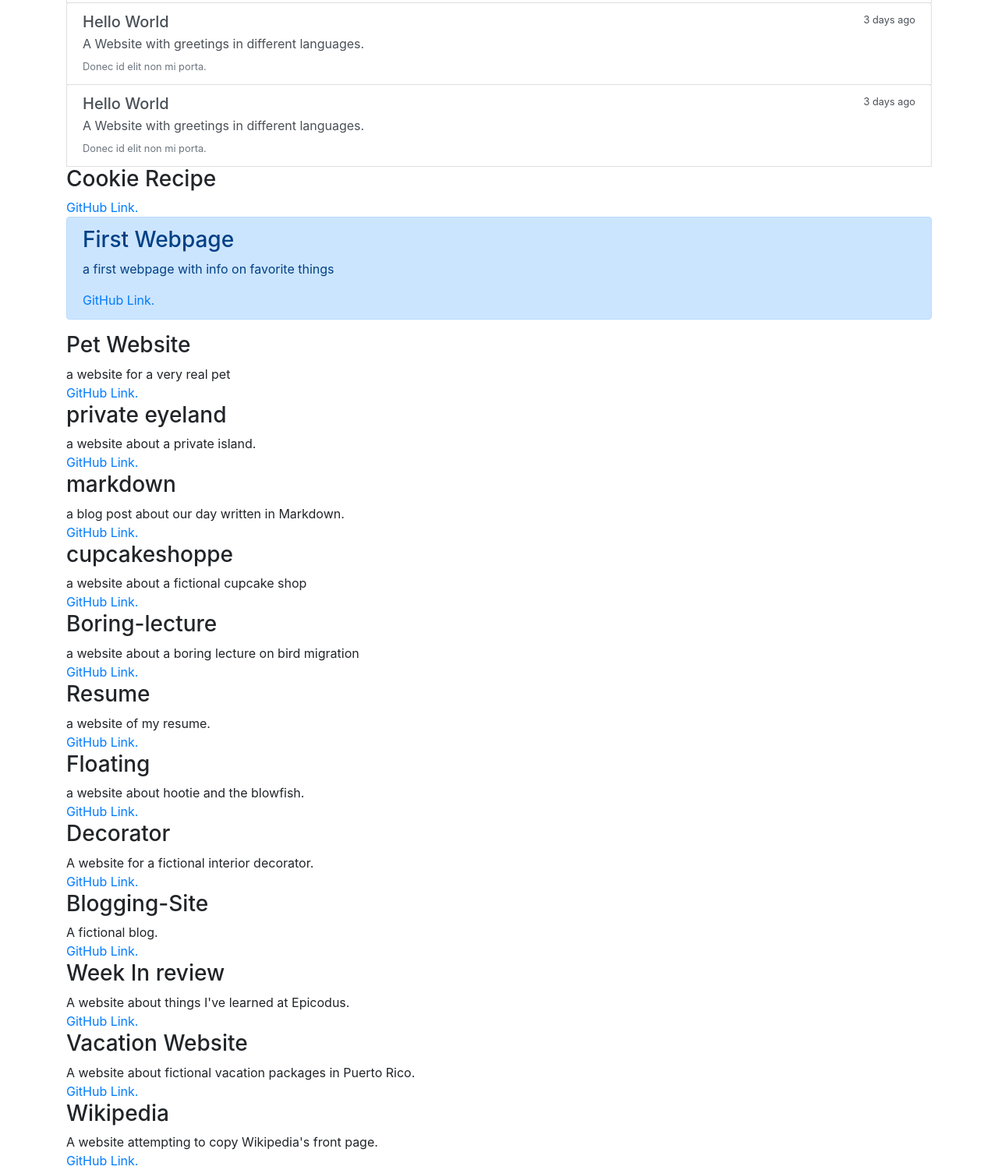
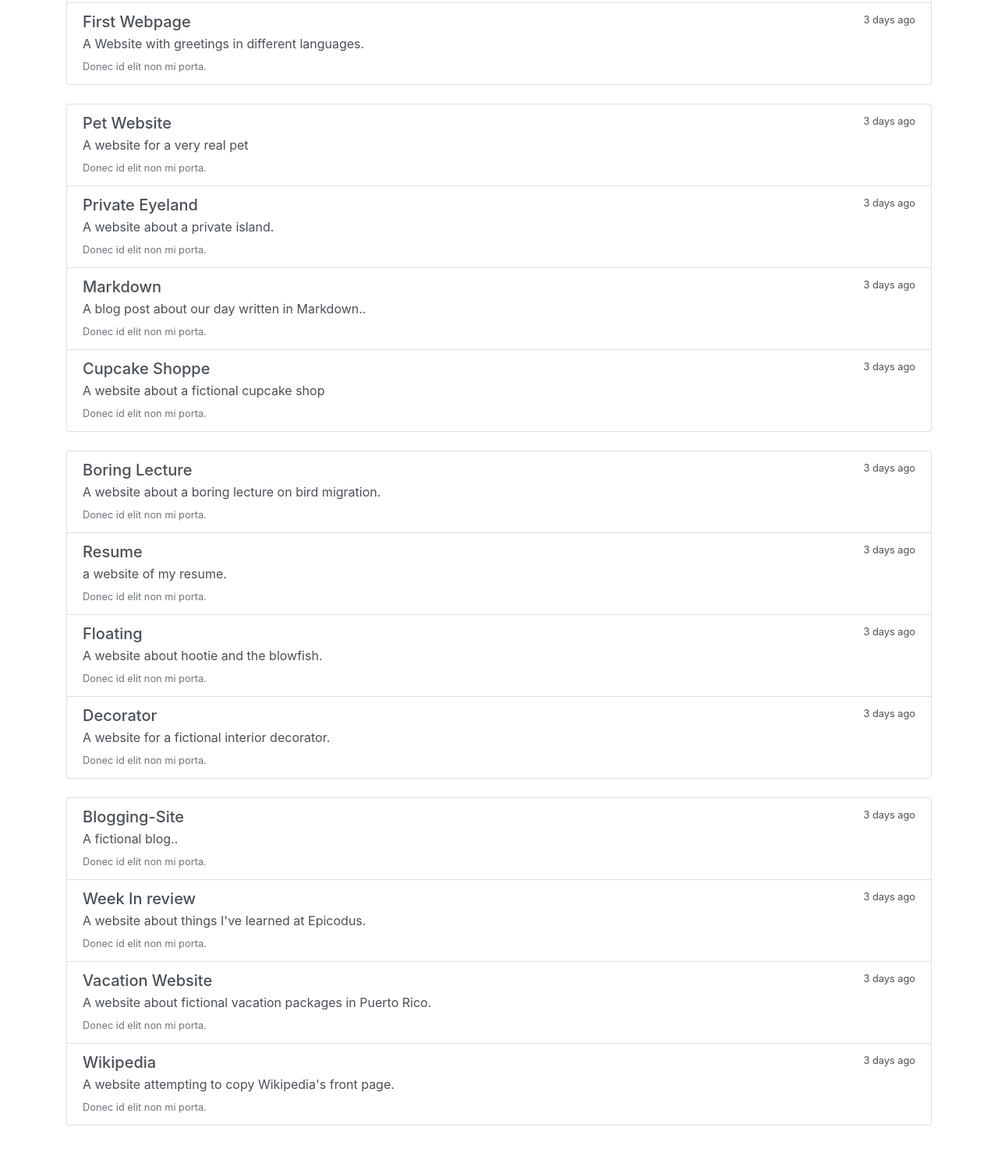
Before and after one commit to elizasohn/portfolio, a plain HTML site: page index.html in a window 1280 px wide. Shown: the part 1021-2522 px from the top of the page at 78% size. After the commit the page ends 2465 px from the top, so only its background shows below. Drawn offline with Linux system fonts and the light colour scheme.

Commit message:
create rest of list group items with links and descriptions

```diff
--- a/index.html
+++ b/index.html
@@ -29,7 +29,6 @@
           <p class="mb-1">A Website with greetings in different languages.</p>
           <small class="text-muted">Donec id elit non mi porta.</small>
         </a>
-      <div class="list-group">
         <a href="https://github.com/eliza85/goodbye" class="list-group-item list-group-item-action">
           <div class="d-flex w-100 justify-content-between">
             <h5 class="mb-1">Goodbye</h5>
@@ -38,7 +37,6 @@
           <p class="mb-1">A Website with farewells in different languages.</p>
           <small class="text-muted">Donec id elit non mi porta.</small>
         </a>
-      <div class="list-group">
         <a href="https://github.com/eliza85/cookierecipe" class="list-group-item list-group-item-action">
           <div class="d-flex w-100 justify-content-between">
               <h5 class="mb-1">Cookie Recipe</h5>
@@ -47,83 +45,122 @@
           <p class="mb-1">A recipe to make cookies.</p>
           <small class="text-muted">Donec id elit non mi porta.</small>
         </a>
-
-
-          <div class="list-group">
-            <a href="https://github.com/eliza85/hello-world" class="list-group-item list-group-item-action">
+        <a href="https://github.com/eliza85/myfirstwebpage" class="list-group-item list-group-item-action">
           <div class="d-flex w-100 justify-content-between">
-                <h5 class="mb-1">Hello World</h5>
+            <h5 class="mb-1">First Webpage</h5>
             <small>3 days ago</small>
           </div>
           <p class="mb-1">A Website with greetings in different languages.</p>
           <small class="text-muted">Donec id elit non mi porta.</small>
         </a>
+      </div>
+<br>
       <div class="list-group">
-              <a href="https://github.com/eliza85/hello-world" class="list-group-item list-group-item-action">
+        <a href="https://github.com/eliza85/petwebsite" class="list-group-item list-group-item-action">
           <div class="d-flex w-100 justify-content-between">
-                  <h5 class="mb-1">Hello World</h5>
+            <h5 class="mb-1">Pet Website</h5>
             <small>3 days ago</small>
           </div>
-                <p class="mb-1">A Website with greetings in different languages.</p>
+          <p class="mb-1">A website for a very real pet</p>
           <small class="text-muted">Donec id elit non mi porta.</small>
         </a>
+          <a href="https://github.com/eliza85/private-eyeland" class="list-group-item list-group-item-action">
+            <div class="d-flex w-100 justify-content-between">
+              <h5 class="mb-1">Private Eyeland</h5>
+              <small>3 days ago</small>
+            </div>
+            <p class="mb-1">A website about a private island.</p>
+            <small class="text-muted">Donec id elit non mi porta.</small>
+          </a>
+          <a href="https://github.com/eliza85/markdown" class="list-group-item list-group-item-action">
+            <div class="d-flex w-100 justify-content-between">
+              <h5 class="mb-1">Markdown</h5>
+              <small>3 days ago</small>
+            </div>
+            <p class="mb-1">A blog post about our day written in Markdown..</p>
+            <small class="text-muted">Donec id elit non mi porta.</small>
+          </a>
+          <a href="https://github.com/eliza85/cupcakeshoppe" class="list-group-item list-group-item-action">
+            <div class="d-flex w-100 justify-content-between">
+              <h5 class="mb-1">Cupcake Shoppe</h5>
+              <small>3 days ago</small>
+            </div>
+            <p class="mb-1">A website about a fictional cupcake shop</p>
+            <small class="text-muted">Donec id elit non mi porta.</small>
+          </a>
+        </div>
+<br>
+        <div class="list-group">
+          <a href="https://github.com/eliza85/boring-lecture" class="list-group-item list-group-item-action">
+            <div class="d-flex w-100 justify-content-between">
+              <h5 class="mb-1">Boring Lecture</h5>
+              <small>3 days ago</small>
+            </div>
+            <p class="mb-1">A website about a boring lecture on bird migration.</p>
+            <small class="text-muted">Donec id elit non mi porta.</small>
+          </a>
+          <a href="https://github.com/eliza85/resume" class="list-group-item list-group-item-action">
+            <div class="d-flex w-100 justify-content-between">
+              <h5 class="mb-1">Resume</h5>
+              <small>3 days ago</small>
+            </div>
+            <p class="mb-1">a website of my resume.</p>
+            <small class="text-muted">Donec id elit non mi porta.</small>
+          </a>
+          <a href="https://github.com/eliza85/floatingband" class="list-group-item list-group-item-action">
+            <div class="d-flex w-100 justify-content-between">
+              <h5 class="mb-1">Floating</h5>
+              <small>3 days ago</small>
+            </div>
+            <p class="mb-1">A website about hootie and the blowfish.</p>
+            <small class="text-muted">Donec id elit non mi porta.</small>
+          </a>
+          <a href="https://github.com/eliza85/floatingband" class="list-group-item list-group-item-action">
+            <div class="d-flex w-100 justify-content-between">
+              <h5 class="mb-1">Decorator</h5>
+              <small>3 days ago</small>
+            </div>
+            <p class="mb-1">A website for a fictional interior decorator.</p>
+            <small class="text-muted">Donec id elit non mi porta.</small>
+          </a>
+        </div>
+        <br>
 
+        <div class="list-group">
+          <a href="https://github.com/eliza85/bloggingsite" class="list-group-item list-group-item-action">
+            <div class="d-flex w-100 justify-content-between">
+              <h5 class="mb-1">Blogging-Site</h5>
+              <small>3 days ago</small>
+            </div>
+            <p class="mb-1">A fictional blog..</p>
+            <small class="text-muted">Donec id elit non mi porta.</small>
+          </a>
+          <a href="https://github.com/eliza85/week-in-review" class="list-group-item list-group-item-action">
+            <div class="d-flex w-100 justify-content-between">
+              <h5 class="mb-1">Week In review</h5>
+              <small>3 days ago</small>
+            </div>
+            <p class="mb-1">A website about things I've learned at Epicodus.</p>
+            <small class="text-muted">Donec id elit non mi porta.</small>
+          </a>
+          <a href="https://github.com/eliza85/vacation-website" class="list-group-item list-group-item-action">
+            <div class="d-flex w-100 justify-content-between">
+              <h5 class="mb-1">Vacation Website</h5>
+              <small>3 days ago</small>
+            </div>
+            <p class="mb-1">A website about fictional vacation packages in Puerto Rico.</p>
+            <small class="text-muted">Donec id elit non mi porta.</small>
+          </a>
+          <a href="https://github.com/eliza85/wikipedia" class="list-group-item list-group-item-action">
+            <div class="d-flex w-100 justify-content-between">
+              <h5 class="mb-1">Wikipedia</h5>
+              <small>3 days ago</small>
+            </div>
+            <p class="mb-1">A website attempting to copy Wikipedia's front page.</p>
+            <small class="text-muted">Donec id elit non mi porta.</small>
+          </a>
+        </div>
 
-        <h3>Cookie Recipe</h3>
-        <a href="https://github.com/eliza85/cookierecipe">GitHub Link.</a>
-
-        <div class="alert alert-primary" role="alert">
-          <h3>First Webpage</h3>
-          <p>a first webpage with info on favorite things</p>
-        <a href="https://github.com/eliza85/myfirstwebpage">GitHub Link.</a></div>
-
-        <h3>Pet Website</h3>
-        a website for a very real pet
-        <a href="https://github.com/eliza85/petwebsite">GitHub Link.</a>
-
-        <h3>private eyeland</h3>
-        a website about a private island.
-        <a href="https://github.com/eliza85/private-eyeland">GitHub Link.</a>
-
-        <h3>markdown</h3>
-        a blog post about our day written in Markdown.
-        <a href="https://github.com/eliza85/markdown">GitHub Link.</a>
-
-        <h3>cupcakeshoppe</h3>
-        a website about a fictional cupcake shop
-        <a href="https://github.com/eliza85/cupcakeshoppe">GitHub Link.</a>
-
-        <h3>Boring-lecture</h3>
-        a website about a boring lecture on bird migration
-        <a href="https://github.com/eliza85/boring-lecture">GitHub Link.</a>
-
-        <h3>Resume</h3>
-        a website of my resume.
-        <a href="https://github.com/eliza85/resume">GitHub Link.</a>
-
-        <h3>Floating</h3>
-        a website about hootie and the blowfish.
-        <a href="https://github.com/eliza85/floatingband">GitHub Link.</a>
-
-        <h3>Decorator</h3>
-        A website for a fictional interior decorator.
-        <a href="https://github.com/eliza85/decorator">GitHub Link.</a>
-
-        <h3>Blogging-Site</h3>
-        A fictional blog.
-        <a href="https://github.com/eliza85/bloggingsite">GitHub Link.</a>
-
-        <h3>Week In review</h3>
-        A website about things I've learned at Epicodus.
-        <a href="https://github.com/eliza85/week-in-review">GitHub Link.</a>
-
-        <h3>Vacation Website</h3>
-        A website about fictional vacation packages in Puerto Rico.
-        <a href="https://github.com/eliza85/vacation-website">GitHub Link.</a>
-
-        <h3>Wikipedia</h3>
-        A website attempting to copy Wikipedia's front page.
-        <a href="https://github.com/eliza85/wikipedia">GitHub Link.</a>
     </div>
   </body>
 </html>
```
Lines whose indentation alone changed are shown as unchanged.
